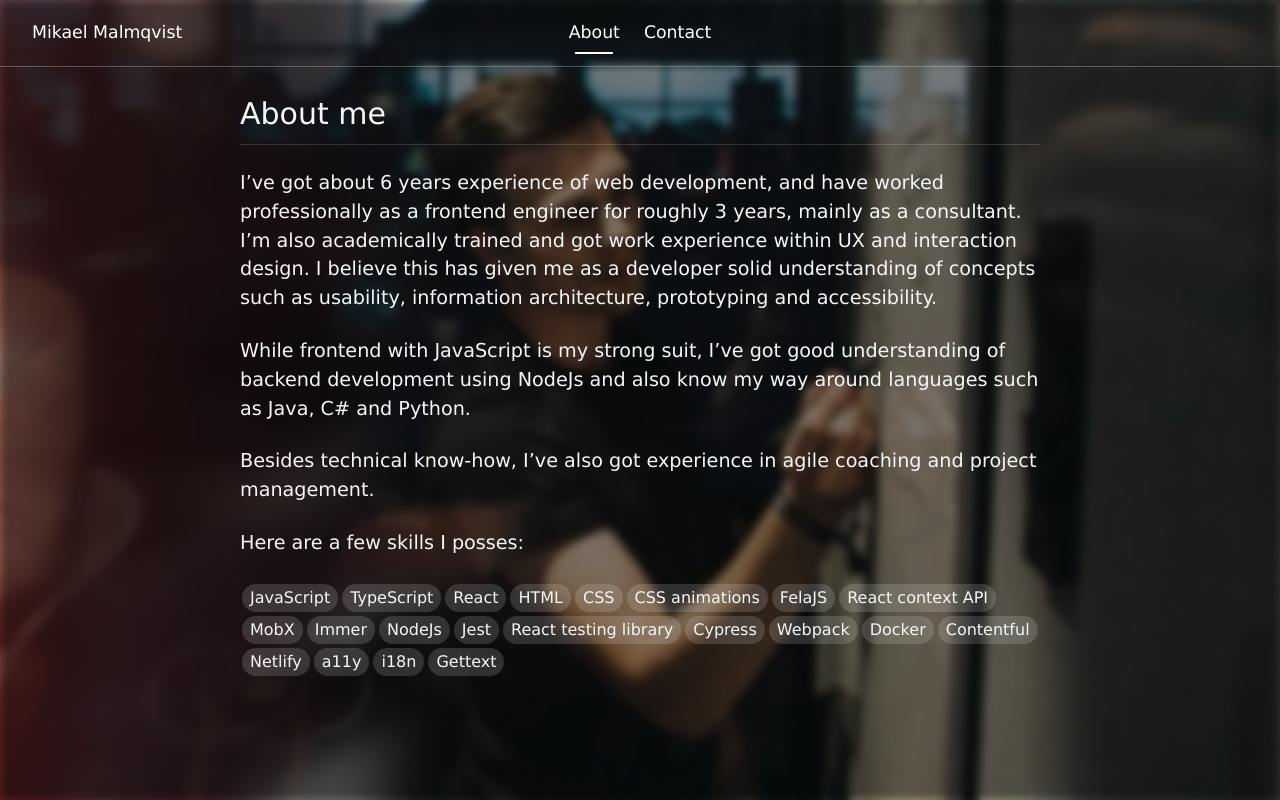
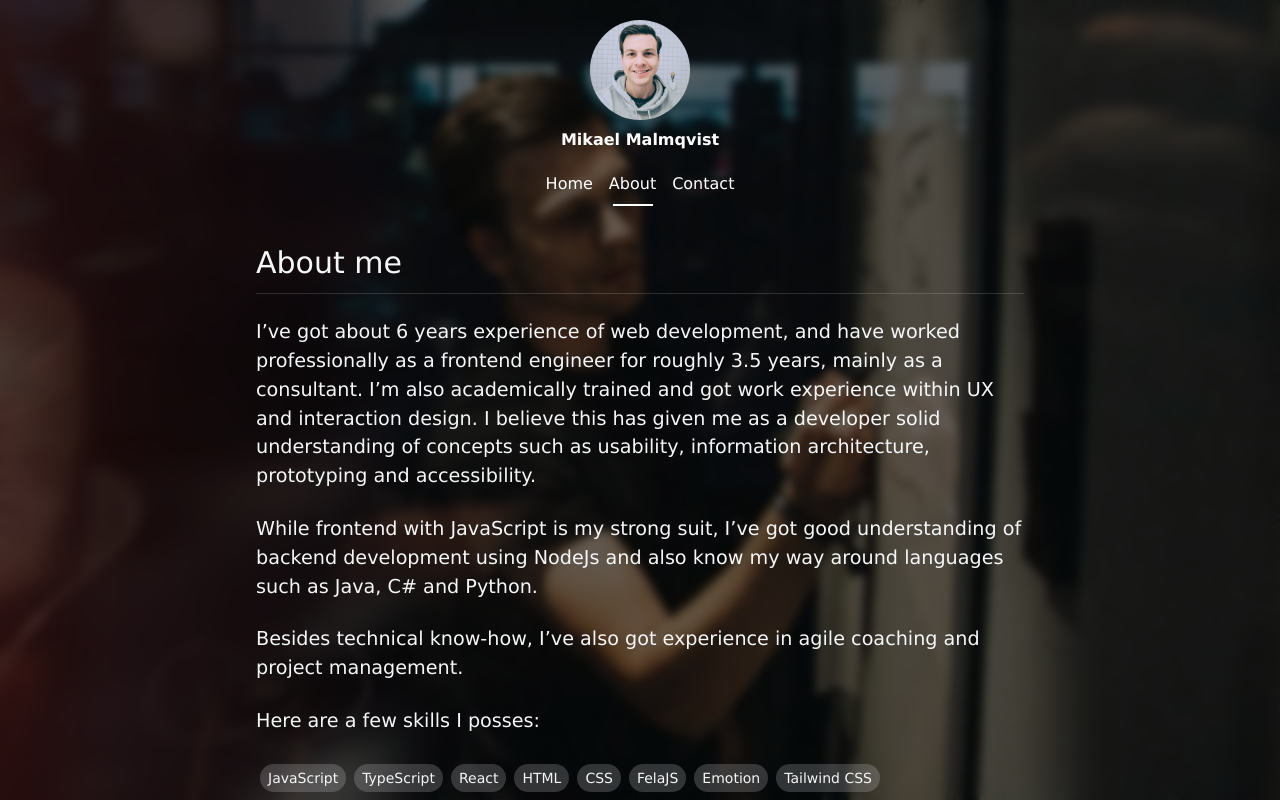
Before and after one commit to mikaelmalmqvistnordnet/malmqvist2026, a React (Create React App) app: page /about in a window 1280 px wide. Built offline with nearby package versions, Linux system fonts and the light colour scheme.

Commit message:
Restyle app using tailwind

```diff
--- a/src/components/App/index.css
+++ /dev/null
@@ -1,35 +0,0 @@
-.app {
-  display: flex;
-  flex-direction: column;
-  align-items: center;
-}
-
-.app-background {
-  z-index: 0;
-  position: absolute;
-  width: 100%;
-  height: 100%;
-  background-image: url('../../assets/me.jpg');
-  background-repeat: no-repeat;
-  background-position: top center;
-  background-size: cover;
-  filter: blur(5px) brightness(50%);
-}
-
-.page {
-  text-align: left;
-  width: 800px;
-}
-
-.page h2 {
-  margin-bottom: 8px;
-  font-size: 28pt;
-}
-
-.main {
-  z-index: 1;
-  display: flex;
-  flex-direction: column;
-  align-items: center;
-  width: 100%;
-}
--- a/src/components/App/index.tsx
+++ b/src/components/App/index.tsx
@@ -3,16 +3,14 @@ import { Router } from '@reach/router';
 import Home from '../../routes/home';
 import About from '../../routes/about';
 import Contact from '../../routes/contact';
-import Navigation from '../Navigation';
-
-import './index.css';
+import Header from '../Header';
 
 function App() {
   return (
-    <div className="app">
-      <span className="app-background" />
-      <div className="main">
-        <Navigation />
+    <div className="flex flex-col items-center h-full w-full relative overflow-hidden ">
+      <span className="z-0 absolute w-full h-full top-0 left-0 bg-black opacity-60 overflow-hidden" />
+      <div className="z-10 flex flex-col items-center overflow-y-auto px-5 w-full">
+        <Header />
         <Router>
           <Home path="/" />
           <About path="about" />
--- a/src/components/Navigation/index.tsx
+++ b/src/components/Header/index.tsx
@@ -1,17 +1,18 @@
+import { LocationProvider } from '@reach/router';
 import React from 'react';
-import { LocationProvider } from '@reach/router';
-
-import './index.css';
+import avatar from '../../assets/avatar.jpg';
 import MenuLink from '../MenuLink';
 
-const Navigation: React.FC = () => (
-  <header>
-    <nav className="navigation">
+const Header: React.FC = () => (
+  <header className="flex flex-col justify-center items-center w-full py-5">
+    <img alt="" width="100" height="100" src={avatar} className="mb-2 rounded-full" />
+    <span className="text-white font-bold text-base">Mikael Malmqvist</span>
+    <nav className="flex justify-center mt-5 text-base font-light">
       <LocationProvider>
         {(locationContext) => (
           <>
-            <MenuLink to="/" className="navigation-home" title="Home">
-              Mikael Malmqvist
+            <MenuLink to="/" title="Home" active={locationContext.location.pathname === '/'}>
+              Home
             </MenuLink>
             <MenuLink
               to="about"
@@ -34,4 +35,4 @@ const Navigation: React.FC = () => (
   </header>
 );
 
-export default Navigation;
+export default Header;
--- a/src/components/MenuLink/index.css
+++ /dev/null
@@ -1,16 +0,0 @@
-.active-indicator {
-  position: absolute;
-  border: 1px solid white;
-  bottom: -8px;
-  animation: widen 100ms ease 1 0s normal forwards;
-}
-
-@keyframes widen {
-  0% {
-    width: 10px;
-  }
-
-  100% {
-    width: 38px;
-  }
-}
--- a/src/components/MenuLink/index.tsx
+++ b/src/components/MenuLink/index.tsx
@@ -1,25 +1,16 @@
 import React from 'react';
 import { Link } from '@reach/router';
-
-import './index.css';
 
 type Props = {
   to: string;
   title: string;
   active?: boolean;
-  className?: string;
 };
 
-const MenuLink: React.FC<Props> = ({
-  to,
-  title,
-  className,
-  active,
-  children,
-}) => (
-  <Link to={to} className={className} title={title}>
+const MenuLink: React.FC<Props> = ({ to, title, active, children }) => (
+  <Link to={to} className="px-2 relative flex justify-center no-underline" title={title}>
     {children}
-    {active && <div className="active-indicator" />}
+    {active && <div className="absolute border-solid border border-white -bottom-2.5 animate-widen" />}
   </Link>
 );
 
--- a/src/components/Navigation/index.css
+++ /dev/null
@@ -1,29 +0,0 @@
-header {
-  display: flex;
-  justify-content: center;
-  align-items: center;
-  width: 100%;
-  padding: 20px 0;
-  border-bottom: 1px solid rgba(255, 255, 255, 0.25);
-}
-
-.navigation {
-  display: flex;
-  justify-content: center;
-  align-items: flex-start;
-  width: 600px;
-  font-size: 13pt;
-}
-
-.navigation a {
-  position: relative;
-  padding: 0 12px;
-  text-decoration: none;
-  display: flex;
-  justify-content: center;
-}
-
-.navigation-home {
-  position: absolute !important;
-  left: 20px;
-}
--- a/src/routes/about/index.css
+++ /dev/null
@@ -1,8 +0,0 @@
-.skill {
-  display: inline-block;
-  background-color: rgba(255, 255, 255, 0.15);
-  padding: 2px 8px;
-  border-radius: 25px;
-  margin: 2px;
-  font-size: 12pt;
-}
--- a/src/routes/about/index.tsx
+++ b/src/routes/about/index.tsx
@@ -2,8 +2,6 @@
 
 import { RouteComponentProps } from '@reach/router';
 import React from 'react';
-
-import './index.css';
 
 const skills: string[] = [
   'JavaScript',
@@ -11,14 +9,18 @@ const skills: string[] = [
   'React',
   'HTML',
   'CSS',
-  'CSS animations',
   'FelaJS',
+  'Emotion',
+  'Tailwind CSS',
   'React context API',
+  'Redux',
+  'Redux-Saga',
   'MobX',
   'Immer',
   'NodeJs',
   'Jest',
   'React testing library',
+  'Enzyme',
   'Cypress',
   'Webpack',
   'Docker',
@@ -30,29 +32,32 @@ const skills: string[] = [
 ];
 
 const About: React.FC<RouteComponentProps> = (props) => (
-  <div className="page">
+  <div className="text-left max-w-3xl pb-1 ">
     <h1>About me</h1>
     <section>
       <p>
-        I’ve got about 6 years experience of web development, and have worked
-        professionally as a frontend engineer for roughly 3 years, mainly as a
-        consultant. I’m also academically trained and got work experience within
-        UX and interaction design. I believe this has given me as a developer
-        solid understanding of concepts such as usability, information
+        I’ve got about 6 years experience of web development, and have worked professionally as a
+        frontend engineer for roughly 3.5 years, mainly as a consultant. I’m also academically
+        trained and got work experience within UX and interaction design. I believe this has given
+        me as a developer solid understanding of concepts such as usability, information
         architecture, prototyping and accessibility.
       </p>
       <p>
-        While frontend with JavaScript is my strong suit, I’ve got good
-        understanding of backend development using NodeJs and also know my way
-        around languages such as Java, C# and Python.
+        While frontend with JavaScript is my strong suit, I’ve got good understanding of backend
+        development using NodeJs and also know my way around languages such as Java, C# and Python.
       </p>
       <p>
-        Besides technical know-how, I’ve also got experience in agile coaching
-        and project management.
+        Besides technical know-how, I’ve also got experience in agile coaching and project
+        management.
       </p>
-      <p>Here are a few skills I posses:</p>
+      <p className="mt-3">Here are a few skills I posses:</p>
       {skills.map((s) => (
-        <span className="skill">{s}</span>
+        <span
+          className="inline-block bg-gray-200 bg-opacity-20 py-1 px-2 m-1 text-sm rounded-3xl"
+          key={s}
+        >
+          {s}
+        </span>
       ))}
     </section>
   </div>
--- a/src/routes/contact/index.css
+++ /dev/null
@@ -1,15 +0,0 @@
-.contact-info {
-  display: flex;
-  flex-direction: column;
-}
-
-.contact-info a {
-  text-decoration: none;
-  display: flex;
-  align-items: center;
-}
-
-.contact-info svg {
-  margin-right: 4px;
-  margin-bottom: -2px;
-}
--- a/src/routes/contact/index.tsx
+++ b/src/routes/contact/index.tsx
@@ -3,27 +3,31 @@ import { RouteComponentProps } from '@reach/router';
 import React from 'react';
 import { FaLinkedin, FaEnvelope } from 'react-icons/fa';
 
-import './index.css';
-
 const Contact: React.FC<RouteComponentProps> = (props) => (
-  <div className="page">
+  <div className="text-left max-w-3xl pb-1">
     <h1>Contact</h1>
     <section>
       <p>
-        The easiest way to get in touch with me is via email, but you can also
-        reach me via LinkedIn.
+        The easiest way to get in touch with me is via email, but you can also reach me via
+        LinkedIn.
       </p>
     </section>
-    <section className="contact-info">
-      <a href="mailto:mikael@malmqvist.it" target="_blank" rel="noreferrer">
-        <FaEnvelope /> mikael@malmqvist.it
+    <section className="flex flex-col">
+      <a
+        href="mailto:mikael@malmqvist.it"
+        target="_blank"
+        rel="noreferrer"
+        className="flex items-center focus:underline hover:underline"
+      >
+        <FaEnvelope className="mr-1" /> mikael@malmqvist.it
       </a>
       <a
         href="https://www.linkedin.com/in/mikael-malmqvist-579b70a9/"
         target="_blank"
         rel="noreferrer"
+        className="flex items-center focus:underline hover:underline"
       >
-        <FaLinkedin /> LinkedIn
+        <FaLinkedin className="mr-1" /> LinkedIn
       </a>
     </section>
   </div>
--- a/src/routes/home/index.tsx
+++ b/src/routes/home/index.tsx
@@ -5,20 +5,25 @@ import React from 'react';
 
 const Home: React.FC<RouteComponentProps> = (props) => (
   <>
-    <div className="page">
+    <div className="text-left max-w-3xl pb-1">
       <h1>Hi there 👋</h1>
       <section>
         <p>
-          My name is Mikael and I’m a frontend engineer based in Stockholm,
-          Sweden. I currently work as a consultant at{' '}
-          <a href="https://www.netlight.com/" target="_blank" rel="noreferrer">
+          My name is Mikael and I’m a frontend engineer based in Stockholm, Sweden. I currently work
+          as a consultant at{' '}
+          <a
+            href="https://www.netlight.com/"
+            target="_blank"
+            rel="noreferrer"
+            className="focus:underline hover:underline"
+          >
             Netlight Consulting AB
           </a>{' '}
           helping clients build user-friendly and accessible web applications.
         </p>
         <p>
-          I’ve got a bachelor’s in software engineering and a master’s in
-          interaction design from Chalmers University of Technology.
+          I’ve got a bachelor’s in software engineering and a master’s in interaction design from
+          Chalmers University of Technology.
         </p>
       </section>
     </div>
```
Also changed, not shown: src/assets/avatar.jpg (added).
